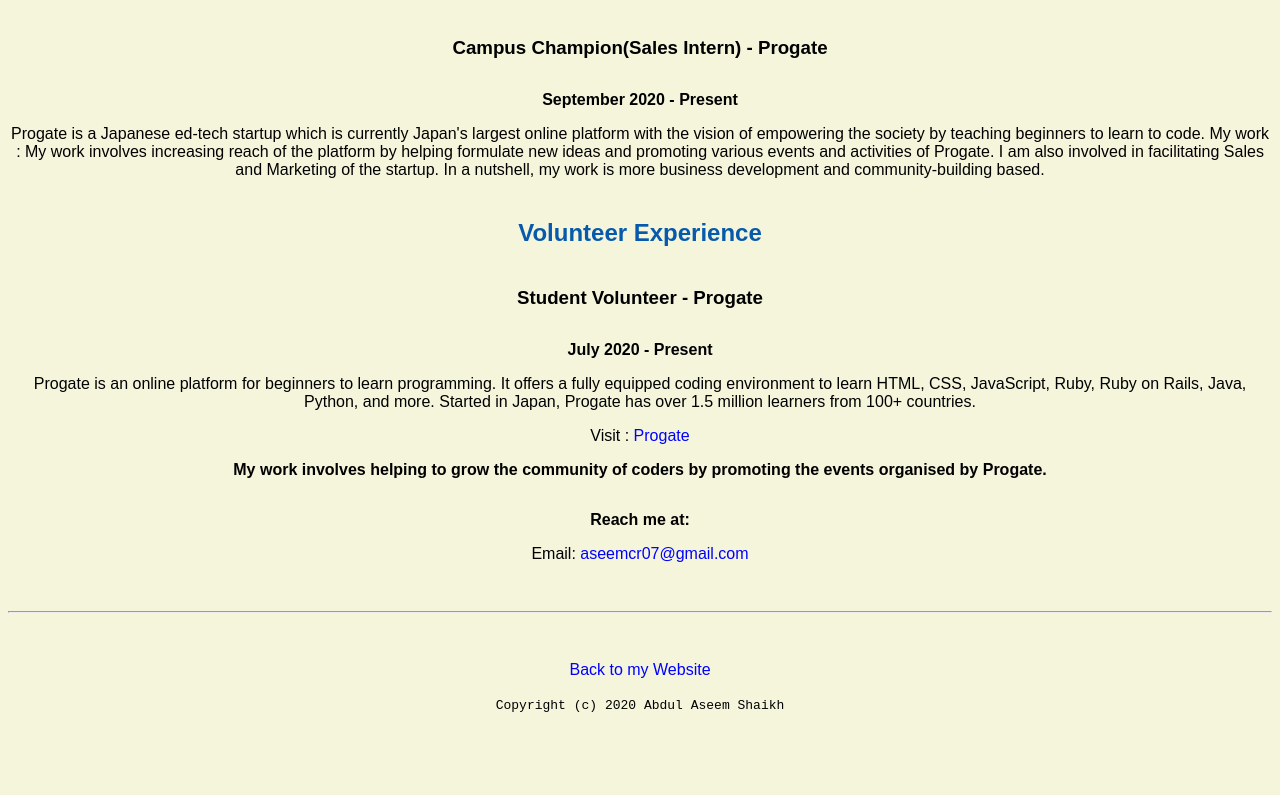
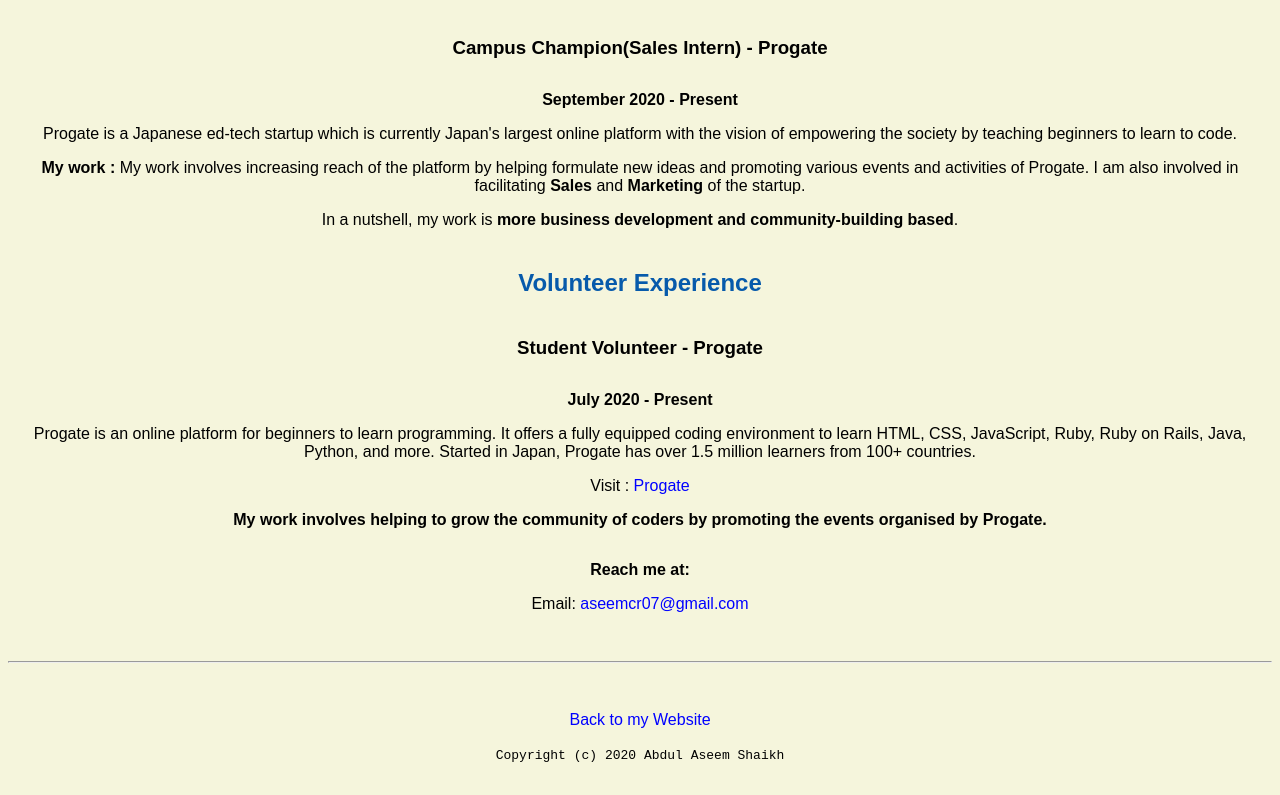
Before and after one commit to aseemcr07/aseemcr07.github.io, a plain HTML site: page resume.html in a window 1280 px wide. Shown: the part 990-1785 px from the top of the page. Before the commit the page ends 1735 px from the top, so only its background shows below. Drawn offline with Linux system fonts and the light colour scheme.

Commit message:
Update resume.html

```diff
--- a/resume.html
+++ b/resume.html
@@ -37,10 +37,10 @@
 
     <h3>Campus Champion(Sales Intern) - Progate</h3>
     <h4>September 2020 - Present</h4>
-    <p>Progate is a Japanese ed-tech startup which is currently Japan's largest online platform with the vision of empowering the society by teaching beginners to learn to code.
-	  My work : My work involves increasing reach of the platform by helping formulate new ideas and promoting various events and activities of Progate.
-	  I am also involved in facilitating Sales and Marketing of the startup.
-	  In a nutshell, my work is more business development and community-building based.</p>
+    <p>Progate is a Japanese ed-tech startup which is currently Japan's largest online platform with the vision of empowering the society by teaching beginners to learn to code.</p>
+	  <p><strong>My work :</strong> My work involves increasing reach of the platform by helping formulate new ideas and promoting various events and activities of Progate.
+		  I am also involved in facilitating <strong>Sales</strong> and <strong>Marketing</strong> of the startup.</p>
+	  <p>In a nutshell, my work is <strong>more business development and community-building based</strong>.</p>
 
     <h2>Volunteer Experience</h2>
     <h3>Student Volunteer - Progate<h3>
```
